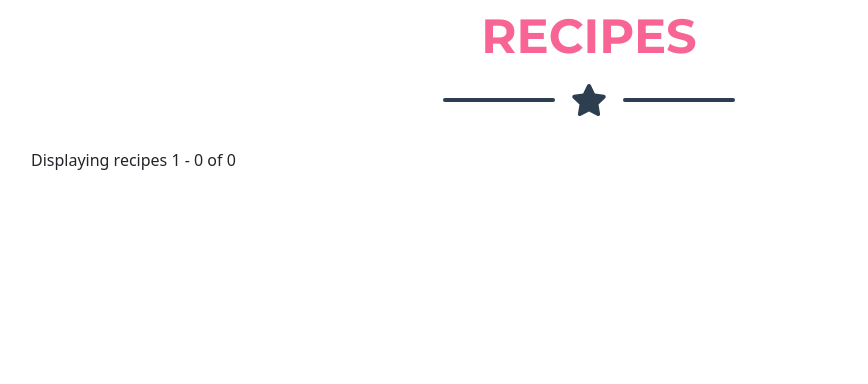
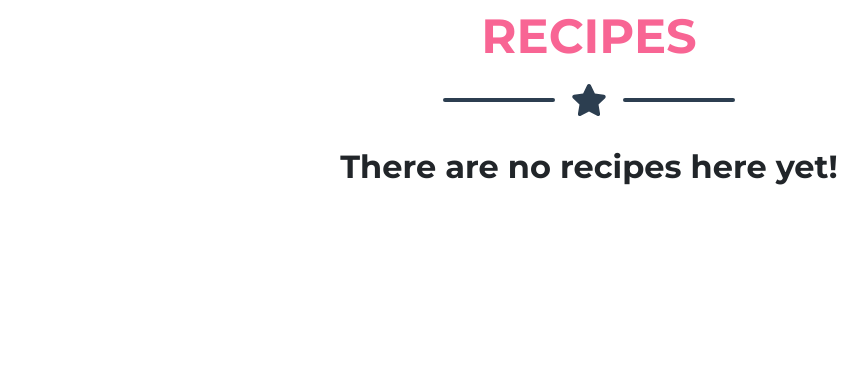
Before and after one commit to DoriCzele/CupcakeClub, a Flask app: page /recipes in a window 1280 px wide. Shown: the part 104-488 px from the top of the page, without its empty margins (51-919 px from the left). Run offline with Flask 2, Linux system fonts and the light colour scheme; data that the repository does not hold is empty; some libraries are stand-ins or nearby versions.

Commit message:
Fix pagination display

```diff
--- a/app.py
+++ b/app.py
@@ -311,7 +311,7 @@ def recipes():
     else:
         max_record = pagination.skip + RECIPES_PER_PAGE
     pagination_info = {"min_record":pagination.skip+1, "max_record":max_record, "total_records":total_recipes}
-    return render_template("layout/recipes.html", recipes=paginated_recipes, num_recipes=1, pagination=pagination, pagination_info=pagination_info)
+    return render_template("layout/recipes.html", recipes=paginated_recipes, num_recipes=total_recipes, pagination=pagination, pagination_info=pagination_info)
 
 
 @app.route("/recipes/<user_id>")
--- a/templates/layout/recipes.html
+++ b/templates/layout/recipes.html
@@ -22,7 +22,7 @@
       <div class="divider-custom-line"></div>
     </div>
     <!-- Recipes Grid Items-->
-		{% if pagination_info %}
+		{% if pagination_info and num_recipes > 0 %}
 		<p>Displaying recipes {{pagination_info["min_record"]}} - {{pagination_info["max_record"]}} of {{pagination_info["total_records"]}}</p>
 		{% endif %}
     <div class="container-fluid">
```
